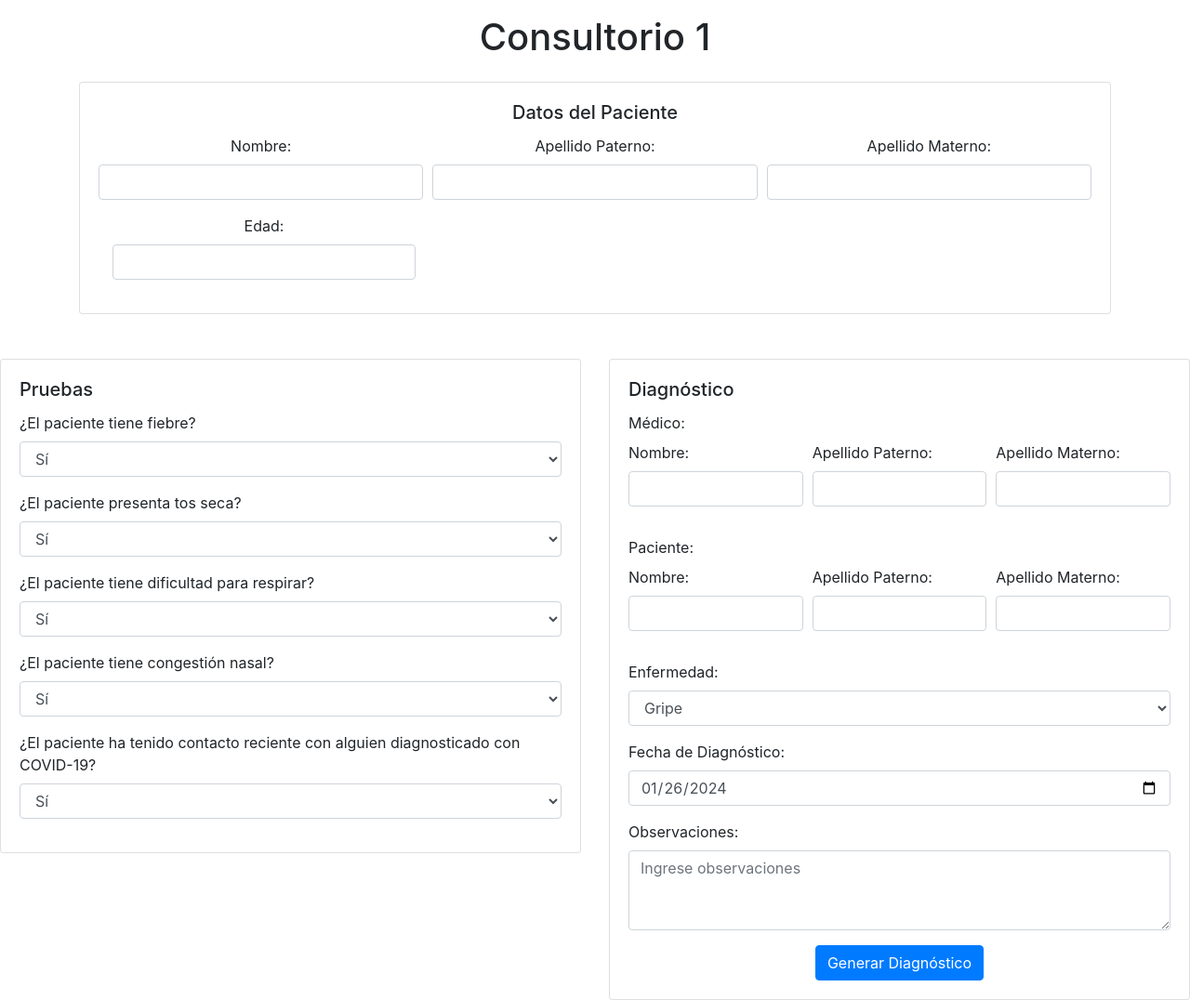
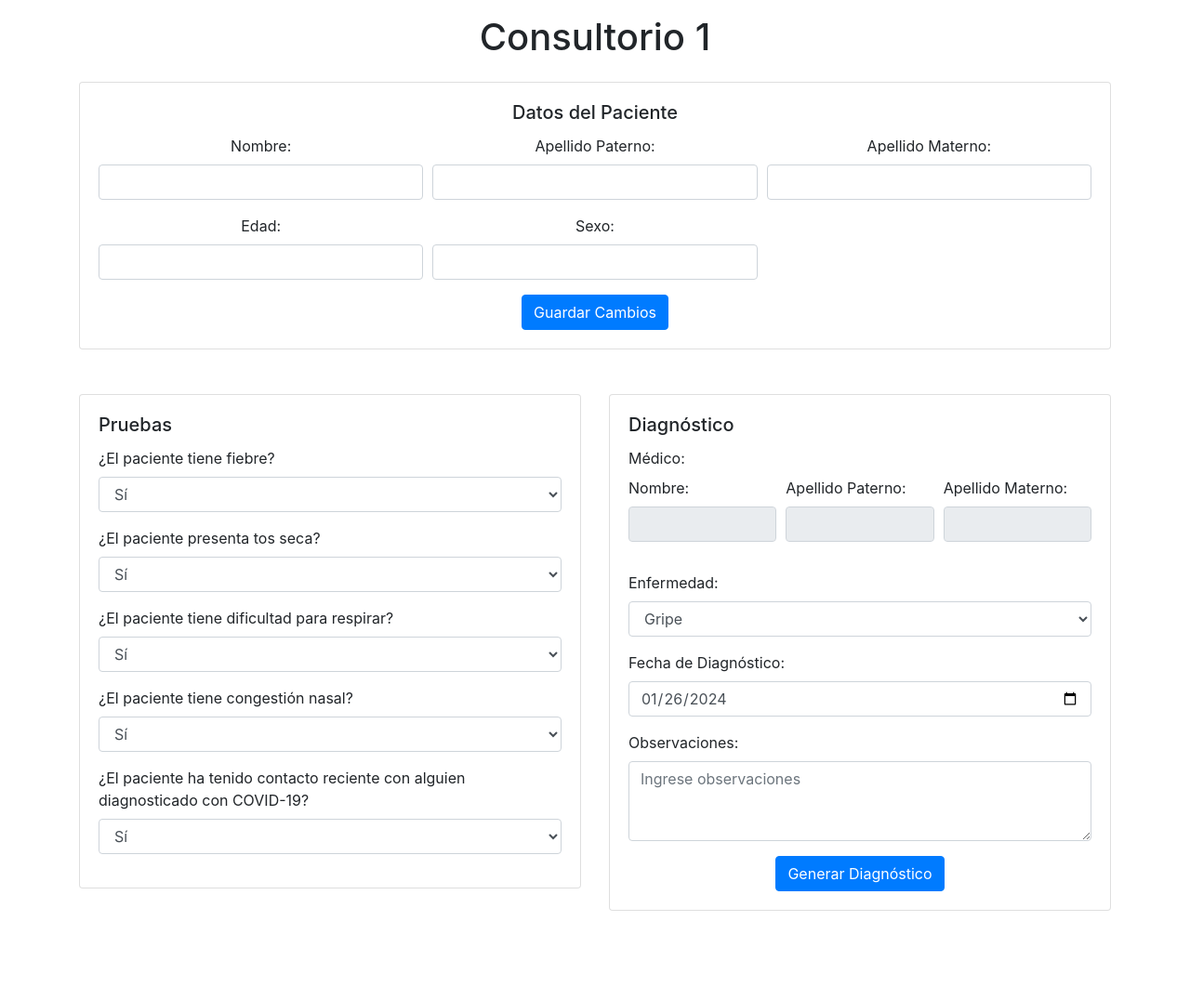
Before and after one commit to b8upq/Hospital_Corregidora, a Flask app: template templates/consultorio1.html in a window 1280 px wide. Shown: the part 60-1136 px from the top of the page at 93% size. After the commit the page ends 1040 px from the top, so only its background shows below. Run offline with Flask 3, Linux system fonts and the light colour scheme; the template is opened without the code that fills it, so the values that code supplies are empty; some libraries are stand-ins or nearby versions.

Commit message:
Consultorio 1 Funcional

```diff
--- a/app.py
+++ b/app.py
@@ -17,10 +17,67 @@ def registro_pacientes():
     apellidopaterno = request.form['txtAP']
     apellidomaterno = request.form['txtAM']
     edad = request.form['txtEdad']
-    controlador.registrar_persona(nombre, apellidopaterno, apellidomaterno, edad)
+    sexo = request.form['txtSexo']
+    consultorio = request.form['txtConsultorio']
+    controlador.registrar_persona(nombre, apellidopaterno, apellidomaterno, edad, sexo)
+
+    if consultorio == '1':
+        return redirect('/consultorio/1')
+    elif consultorio == '2':
+        return redirect('/consultorio/2')
+    elif consultorio == '3':
+        return redirect('/consultorio/3')
+
+#####################################################################################################
+##################################Seccion exclusiva para el consultorio 1
+#Se declara la ruta para el consultorio 1
+@app.route('/consultorio/1')
+def consultorio1():
+    ultimo_paciente = controlador.extraer_paciente()
+    medico_correspondiente = controlador.medico_correspondiente(1) #El 1 es el id del medico(EL QUE ESTA EN LA BASE DE DATOS)
+    return render_template('consultorio1.html', ultimo_paciente=ultimo_paciente, medico_correspondiente=medico_correspondiente)
+
+#Ruta para editar los datos del paciente
+@app.route('/consultorio1', methods=['POST'])
+def con1():
+    ultimo_paciente = controlador.extraer_paciente()
+    id_paciente = ultimo_paciente[1]
+    nombre = request.form['txtNombre']
+    apellidopaterno = request.form['txtAP']
+    apellidomaterno = request.form['txtAM']
+    edad = request.form['txtEdad']
+    sexo = request.form['txtSexo']
+    controlador.editar_persona(id_paciente, nombre, apellidopaterno, apellidomaterno, edad, sexo)
+    return redirect('/consultorio/1')
+
+#Ruta para registrar el diagnostico del paciente
+@app.route('/diagnostico1', methods=['POST', 'GET'])
+def diagnostico1():
+    ultimo_paciente = controlador.extraer_paciente()
+    id_paciente = ultimo_paciente[0]
+    medico_correspondiente = controlador.medico_correspondiente(1)
+    id_medico = medico_correspondiente[0]
+    fecha_consulta = request.form['txtFecha']
+    descripcion = request.form['txtDescripcion']
+    controlador.registrar_diagnostico(id_paciente, id_medico, fecha_consulta, descripcion)
     return redirect('/')
 
+#####################################################################################################
+##################################Seccion exclusiva para el consultorio 2
+#Se declara la ruta para el consultorio 2
+@app.route('/consultorio/2')
+def consultorio2():
+    return render_template('consultorio2.html')
 
+
+
+
+#####################################################################################################
+##################################Seccion exclusiva para el consultorio 3
+#Se declara la ruta para el consultorio 3
+@app.route('/consultorio/3')
+def consultorio3():
+    return render_template('consultorio3.html')
 
 # Usa el comando python app.py en la terminal para ejecutar el servidor
 if __name__ == '__main__':
--- a/templates/consultorio1.html
+++ b/templates/consultorio1.html
@@ -27,25 +27,33 @@
           <div class="card">
             <div class="card-body">
               <h5 class="card-title">Datos del Paciente</h5>
-              <form>
+              <form action="/consultorio1" method='post'>
                 <div class="form-row">
                   <div class="form-group col-md-4">
                     <label for="nombre">Nombre:</label>
-                    <input type="text" class="form-control" id="nombre">
+                    <input type="text" class="form-control" id="nombre" value="{{ ultimo_paciente[2] }}" name="txtNombre">
                   </div>
                   <div class="form-group col-md-4">
                     <label for="apellidoPaterno">Apellido Paterno:</label>
-                    <input type="text" class="form-control" id="apellidoPaterno">
+                    <input type="text" class="form-control" id="apellidoPaterno" value="{{ ultimo_paciente[3] }}" name="txtAP">
                   </div>
                   <div class="form-group col-md-4">
                     <label for="apellidoMaterno">Apellido Materno:</label>
-                    <input type="text" class="form-control" id="apellidoMaterno">
+                    <input type="text" class="form-control" id="apellidoMaterno" value="{{ ultimo_paciente[4] }}" name="txtAM">
                   </div>
                 </div>
+                <div class="form-row">
                   <div class="form-group col-md-4">
                     <label for="edad">Edad:</label>
-                    <input type="number" class="form-control" id="edad">
+                    <input type="number" class="form-control" id="edad" value="{{ ultimo_paciente[5] }}" name="txtEdad">
                   </div>
+                  <div class="form-group col-md-4">
+                    <label for="sexo">Sexo:</label>
+                    <input type="text" class="form-control" id="sexo" value="{{ ultimo_paciente[6] }}" name="txtSexo">
+                  </div>
+                </div>
+                <div class="text-center">
+                  <button type="submit" class="btn btn-primary">Guardar Cambios</button>
                 </div>
               </form>
             </div>
@@ -114,38 +122,21 @@
           <div class="card">
               <div class="card-body">
                 <h5 class="card-title">Diagnóstico</h5>
-                <form>
+                <form action="/diagnostico1" method='post'>
                   <div class="form-group">
                     <label for="medico">Médico:</label>
                     <div class="form-row">
                       <div class="form-group col-md-4">
                         <label for="nombre">Nombre:</label>
-                        <input type="text" class="form-control" id="nombre"  required>
+                        <input type="text" class="form-control" id="nombre" value="{{ medico_correspondiente[3] }}" required disabled>
                       </div>
                       <div class="form-group col-md-4">
                         <label for="apellidoPaterno">Apellido Paterno:</label>
-                        <input type="text" class="form-control" id="apellidoPaterno"  required>
+                        <input type="text" class="form-control" id="apellidoPaterno" value="{{ medico_correspondiente[4] }}" required disabled>
                       </div>
                       <div class="form-group col-md-4">
                         <label for="apellidoMaterno">Apellido Materno:</label>
-                        <input type="text" class="form-control" id="apellidoMaterno"  required>
-                      </div>
-                    </div>
-                  </div>
-                  <div class="form-group">
-                    <label for="paciente">Paciente:</label>
-                    <div class="form-row">
-                      <div class="form-group col-md-4">
-                        <label for="nombre">Nombre:</label>
-                        <input type="text" class="form-control" id="nombre"  required>
-                      </div>
-                      <div class="form-group col-md-4">
-                        <label for="apellidoPaterno">Apellido Paterno:</label>
-                        <input type="text" class="form-control" id="apellidoPaterno"  required>
-                      </div>
-                      <div class="form-group col-md-4">
-                        <label for="apellidoMaterno">Apellido Materno:</label>
-                        <input type="text" class="form-control" id="apellidoMaterno"  required>
+                        <input type="text" class="form-control" id="apellidoMaterno" value="{{ medico_correspondiente[5] }}" required disabled>
                       </div>
                     </div>
                   </div>
@@ -159,14 +150,14 @@
                   </div>
                   <div class="form-group">
                     <label for="fechaDiagnostico">Fecha de Diagnóstico:</label>
-                    <input type="date" class="form-control" id="fechaDiagnostico"  required>
+                    <input type="date" class="form-control" id="fechaDiagnostico" name="txtFecha" required>
                   </div>
                   <div class="form-group">
                     <label for="observaciones">Observaciones:</label>
-                    <textarea class="form-control" id="observaciones" rows="3" placeholder="Ingrese observaciones"></textarea>
+                    <textarea class="form-control" id="observaciones" rows="3" name="txtDescripcion"placeholder="Ingrese observaciones"></textarea>
                   </div>
                   <div class="text-center">
-                    <button type="button" class="btn btn-primary" onclick="generarDiagnostico()">Generar Diagnóstico</button>
+                    <button type="submit" class="btn btn-primary">Generar Diagnóstico</button>
                   </div>
                 </form>
               </div>
```
Also changed, not shown: controlador.py (+63 -12 lines), db/hospital-corregidora.sql (+12 -0 lines), templates/Registro.html (+7 -0 lines).
